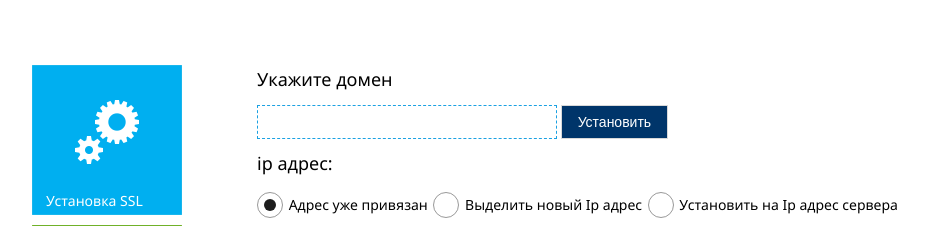
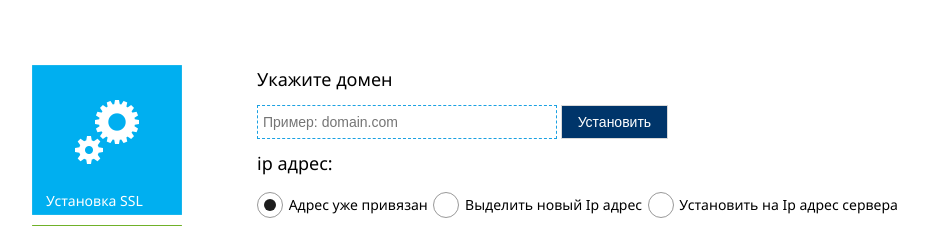
Before and after one commit to agn1/sslweb, a Django app: template templates/index.html in a window 1280 px wide. Shown: the top 226 px of the page, without its empty margins (33-961 px from the left). Run offline with Django 3.2, Linux system fonts and the light colour scheme; the template is opened without the code that fills it, so the values that code supplies are empty.

Commit message:
add placeholder

```diff
--- a/templates/index.html
+++ b/templates/index.html
@@ -63,7 +63,7 @@
           {% csrf_token %}
           <h4>Укажите домен</h4>
           <div style="width:300px" class="input-control text">
-            <input name="zone"  data-validate-func="required" type="text">
+            <input name="zone" placeholder="Пример: domain.com" data-validate-func="required" type="text">
           </div>
           <button type="submit" class="button  bg-darkCobalt bg-active-darkPink fg-white">Установить</button>
         <h4>ip адрес:</h4>
@@ -134,7 +134,7 @@
           {% csrf_token %}
           <h4>Укажите домен</h4>
           <div style="width:300px" class="input-control text">
-            <input data-validate-func="required" name="zone" type="text">
+            <input placeholder="Пример: domain.com" data-validate-func="required" name="zone" type="text">
           </div>
           <button type="submit" class="button bg-darkCobalt bg-active-darkPink fg-white">Показать</button>
           <h4>Данные SSL из бд:</h4>
@@ -172,7 +172,7 @@
           {% csrf_token %}
           <h4>Укажите домен</h4>
           <div style="width:300px" class="input-control text">
-            <input type="text" data-validate-func="required" name="zone">
+            <input placeholder="Пример: domain.com" type="text" data-validate-func="required" name="zone">
           </div>
           <button type="submit" class="button bg-darkCobalt bg-active-darkPink fg-white">Удалить</button>
         <h5>Дополнително:</h5>
```
